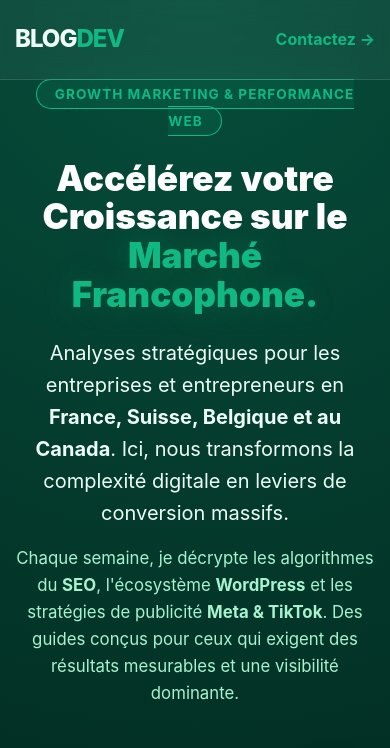
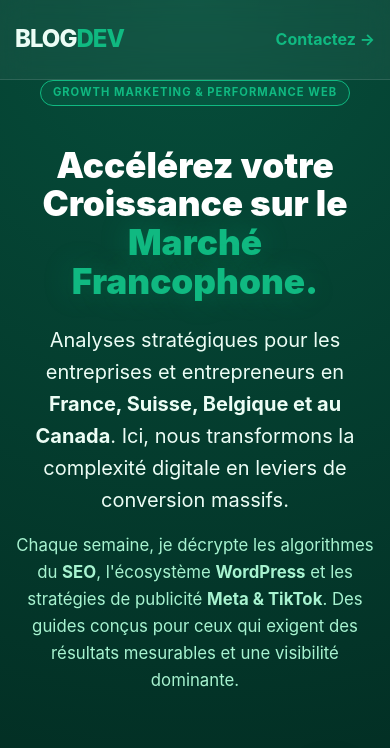
Before and after one commit to mathieutj/mon-blog-expert, a plain HTML site: page index.html in a window 390 px wide. Shown: the top 748 px of the page. Drawn offline with Linux system fonts and the light colour scheme.

Commit message:
Enhance badge-tech styles for responsiveness
Added responsive styles for badge-tech class in media queries.

```diff
--- a/css/style.css
+++ b/css/style.css
@@ -44,8 +44,12 @@ nav {
 }
 
 .hero-content {
+    display: flex;
+    flex-direction: column;
+    align-items: center; /* Centre le badge et les titres horizontalement */
+    text-align: center;
     max-width: 850px;
-    margin: 0 auto;
+    margin: 0 auto; /* Centre le conteneur lui-même */
 }
 
 .badge-tech {
@@ -220,6 +224,26 @@ nav {
         font-size: 2.2rem; /* Titre plus petit sur mobile */
     }
 }
+
+@media (max-width: 768px) {
+    .badge-tech {
+        padding: 6px 15px;      /* On réduit légèrement le padding */
+        font-size: 0.75rem;     /* On diminue la taille de la police */
+        letter-spacing: 1px;    /* On resserre un peu les lettres */
+        margin-bottom: 1rem;
+        display: inline-flex;   /* Assure un meilleur centrage sur petit écran */
+        align-items: center;
+        max-width: 90%;         /* Évite que le badge ne touche les bords de l'écran */
+        line-height: 1.2;
+    }
+}
+
+@media (max-width: 480px) {
+    .badge-tech {
+        font-size: 0.7rem;      /* Encore plus petit pour les très petits écrans (iPhone SE, etc.) */
+        padding: 5px 12px;
+    }
+}
 .category-badge { color: var(--primary); font-size: 0.8rem; font-weight: 800; text-transform: uppercase; }
 .read-more { color: var(--primary); text-decoration: none; font-weight: bold; display: flex; align-items: center; gap: 8px; }
 
```
